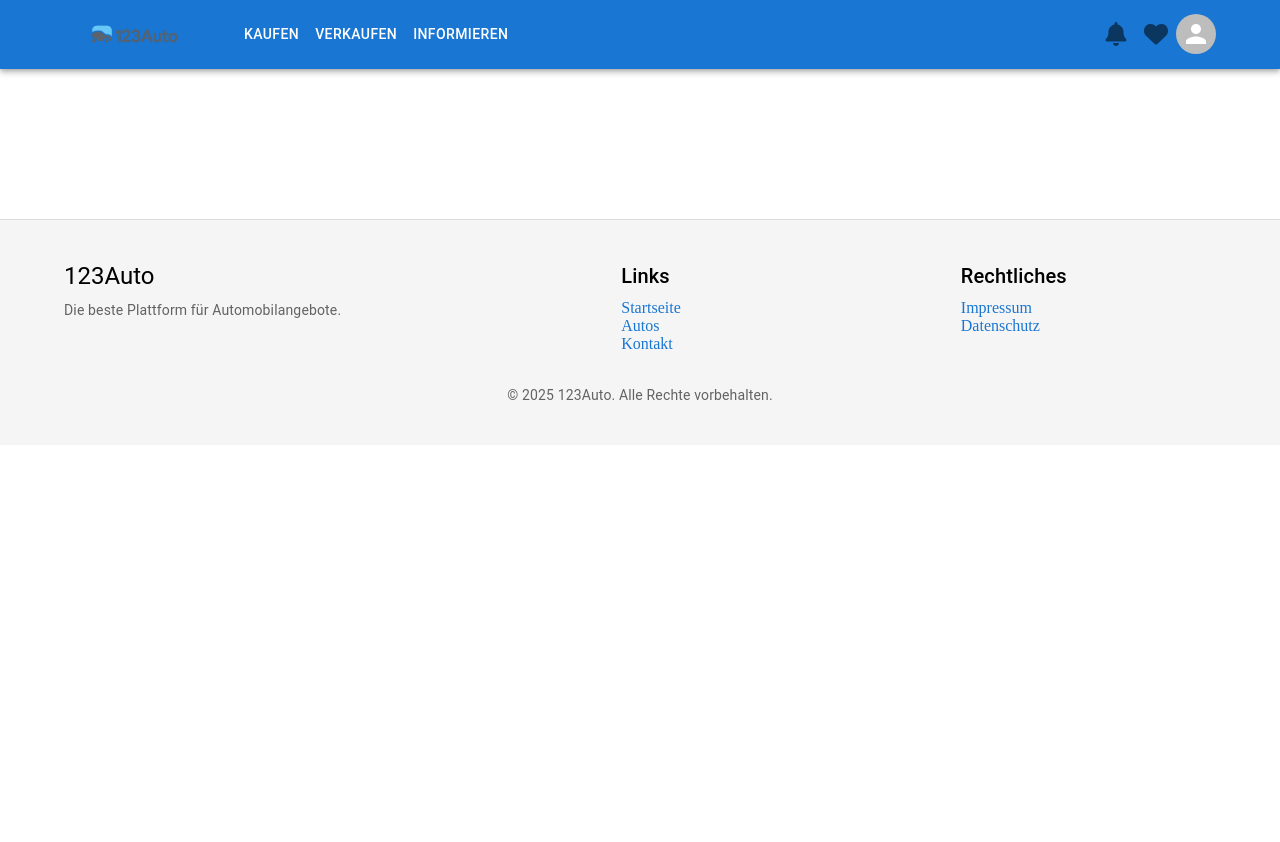
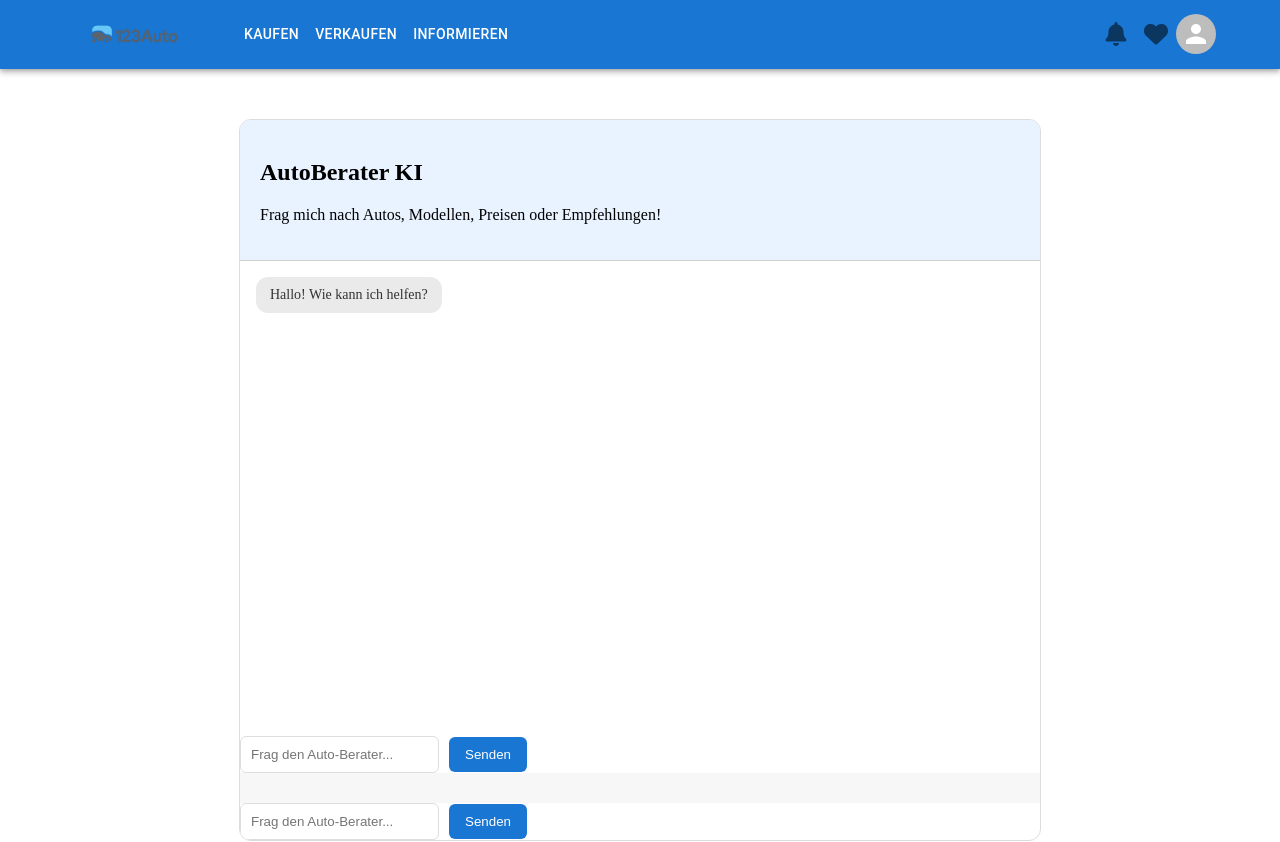
Before and after one commit to ibo2306/123Auto2, a React (Vite) app: page /ChatBot in a window 1280 px wide. Shown: the top 842 px of the page. Before the commit the page ends 800 px from the top, so only its background shows below. Built offline with nearby package versions, Linux system fonts and the light colour scheme; some icons are missing.

Commit message:
chatbot - defunct

```diff
--- a/src/App.jsx
+++ b/src/App.jsx
@@ -8,6 +8,7 @@ import { BrowserRouter, Route, Routes } from "react-router-dom";
 import SignUpPage from "./components/pages/SignUpPage";
 import SignInPage from "./components/pages/SignInPage";
 import NewCarPage from "./components/pages/NewCarPage";
+import ChatBotPage from "./components/pages/ChatBotPage";
 // import './App.css'
 
 function App() {
@@ -26,7 +27,11 @@ function App() {
 
           <Route path= "/NewCar" element={<NewCarPage/>}/>
 
+          <Route path= "/ChatBot" element={<ChatBotPage/>}/>
+
            {/* <Route path= "/cars" element={<CarsPage/>}/>
+
+           <Route path= "/ChatBot" element={<ChatBotPage/>}/>
 
            <Route path= "/contact" element={<ContactPage/>}/>
 
--- /dev/null
+++ b/src/components/chatBot/ChatBotPage.css
@@ -0,0 +1,112 @@
+.chatbot-container {
+  display: flex;
+  flex-direction: column;
+  height: 90vh;
+  width: 90%;
+  max-width: 800px;
+  margin: 40px auto;
+  border: 1px solid #dcdcdc;
+  border-radius: 12px;
+  background: white;
+  overflow: hidden;
+}
+
+.chatbot-header {
+  padding: 20px;
+  background: #e9f3ff;
+  border-bottom: 1px solid #d0d0d0;
+}
+
+.chatbot-messages {
+  flex: 1;
+  padding: 15px;
+  overflow-y: auto;
+  background: #f7f7f7;
+}
+
+.chatbot-input {
+  padding: 15px;
+  display: flex;
+  gap: 10px;
+  border-top: 1px solid #dcdcdc;
+  background: #fff;
+}
+
+.chatbot-input input {
+  flex: 1;
+  padding: 12px;
+  border-radius: 8px;
+  border: 1px solid #ccc;
+}
+
+.chatbot-input button {
+  padding: 12px 20px;
+  border: none;
+  background: #1976d2;
+  color: white;
+  border-radius: 8px;
+  cursor: pointer;
+}
+
+.message-list {
+  flex: 1;
+  overflow-y: auto;
+  padding: 16px;
+  display: flex;
+  flex-direction: column;
+  gap: 12px;
+}
+
+.message-bubble {
+  padding: 10px 14px;
+  border-radius: 12px;
+  max-width: 70%;
+  font-size: 14px;
+}
+
+.message-bubble.user {
+  align-self: flex-end;
+  background: #007bff;
+  color: white;
+}
+
+.message-bubble.bot {
+  align-self: flex-start;
+  background: #eaeaea;
+  color: #333;
+}
+
+.chat-textfield {
+  flex: 1;
+  padding: 10px;
+  border: 1px solid #ddd;
+  border-radius: 6px;
+}
+
+.chat-send-btn {
+  margin-left: 10px;
+  padding: 10px 16px;
+  background: #1976d2;
+  border: none;
+  color: white;
+  border-radius: 6px;
+  cursor: pointer;
+}
+
+.chat-sidebar {
+  width: 260px;
+  border-right: 1px solid #ddd;
+  padding: 20px;
+  background-color: #f7f7f7;
+}
+.chat-sidebar h3 {
+  margin-bottom: 10px;
+}
+.chat-sidebar ul {
+  font-size: 14px;
+  padding-left: 18px;
+  margin-top: 10px;
+}
+.chat-sidebar li {
+  margin-bottom: 6px;
+}
--- /dev/null
+++ b/src/components/chatBot/ChatInput.jsx
@@ -0,0 +1,16 @@
+import React from 'react'
+import "./ChatBotPage.css";
+
+export default function ChatInput() {
+  return (
+    <div className="chat-input">
+  <input
+    type="text"
+    placeholder="Frag den Auto-Berater..."
+    className="chat-textfield"
+  />
+  <button className="chat-send-btn">Senden</button>
+</div>
+
+  )
+}
--- /dev/null
+++ b/src/components/chatBot/ChatSidebar.jsx
@@ -0,0 +1,57 @@
+import React from "react";
+import "./ChatSidebar.css";
+
+export default function ChatSidebar() {
+  return (
+    <div className="chat-sidebar">
+      <h3>Auto-Berater</h3>
+      <p>Sag mir, was für ein Auto du suchst 🚗</p>
+      <ul>
+        <li>„Finde mir einen Audi unter 20.000 €“</li>
+        <li>„Zeige nur Benziner in Linz“</li>
+        <li>„Modelle mit Automatik“</li>
+      </ul>
+    </div>
+  );
+}
+
+
+// import React from "react";
+
+// export default function ChatSidebar() {
+//   return (
+//     <div
+//       style={{
+//         width: "240px",
+//         borderRight: "1px solid #ddd",
+//         padding: "20px",
+//         display: "flex",
+//         flexDirection: "column",
+//         gap: "16px",
+//       }}
+//     >
+//       <h3>Auto-Berater</h3>
+
+//       <button style={buttonStyle}>Finde ein Auto</button>
+//       <button style={buttonStyle}>Empfehlungen</button>
+//       <button style={buttonStyle}>Preisfilter</button>
+
+//       <div style={{ marginTop: "20px" }}>
+//         <h4>Schnellauswahl</h4>
+//         <ul>
+//           <li>Audi A3</li>
+//           <li>BMW 320</li>
+//           <li>Golf GTI</li>
+//         </ul>
+//       </div>
+//     </div>
+//   );
+// }
+
+// const buttonStyle = {
+//   padding: "10px 14px",
+//   background: "#eee",
+//   border: "1px solid #ccc",
+//   borderRadius: "6px",
+//   cursor: "pointer",
+// };
--- /dev/null
+++ b/src/components/chatBot/ChatWindow.jsx
@@ -0,0 +1,25 @@
+import React, { useState } from "react";
+import MessageList from "./MessageList";
+import ChatInput from "./ChatInput";
+import "./ChatBotPage.css";
+
+export default function ChatWindow(){
+  const [messages, setMessages] = useState([
+    { id: "m0", role: "assistant", text: "Hallo! Wie kann ich helfen?" }
+  ]);
+
+  const sendMessage = (text) => {
+    const userMsg = { id: Date.now().toString(), role: "user", text };
+    setMessages((m)=>[...m, userMsg]);
+
+    // später: call backend/LLM; for now push placeholder bot reply:
+    setMessages((m)=>[...m, { id: "bot_"+Date.now(), role:"assistant", text:"..." }]);
+  };
+
+  return (
+    <div style={{ display:"flex", flexDirection:"column", height:"100%" }}>
+      <MessageList messages={messages} />
+      <ChatInput onSend={sendMessage} />
+    </div>
+  )
+}
--- /dev/null
+++ b/src/components/chatBot/MessageList.jsx
@@ -0,0 +1,17 @@
+import React from "react";
+
+
+export default function MessageList({ messages }) {
+  return (
+    <div className="message-list">
+      {messages.map((msg, index) => (
+        <div
+          key={index}
+          className={`message-bubble ${msg.isUser ? "user" : "bot"}`}
+        >
+          {msg.text}
+        </div>
+      ))}
+    </div>
+  );
+}
--- /dev/null
+++ b/src/components/pages/ChatBotPage.jsx
@@ -0,0 +1,51 @@
+import React from "react";
+import "../chatBot/ChatBotPage.css";
+import ChatWindow from "../chatBot/ChatWindow";
+import ChatInput from "../chatBot/ChatInput";
+import ChatSidebar from "./ChatSidebar";
+import MessageList from "./MessageList";
+
+export default function ChatBotPage() {
+  return (
+    <div className="chatbot-container">
+
+      {/* Header */}
+      <div className="chatbot-header">
+        <h2>AutoBerater KI</h2>
+        <p>Frag mich nach Autos, Modellen, Preisen oder Empfehlungen!</p>
+      </div>
+
+      {/* Chat-Verlauf */}
+      <ChatWindow/>
+      <div className="chatbot-messages">
+        {/* später ChatMessages hier */}
+      </div>
+
+      {/* Input-Bereich */}
+      <ChatInput/>
+
+    </div>
+  );
+}
+
+
+
+// import React from "react";
+// import ChatWindow from "../chatBot/ChatWindow";
+// import Sidebar from "../chatBot/ChatSidebar";
+
+// export default function ChatBotPage() {
+//   return (
+//     <div style={{ display: "flex", height: "100vh", gap: 24 }}>
+//       {/* Sidebar: Filters, Quick Actions (nur sichtbar auf breiten Bildschirmen) */}
+//       <aside style={{ width: 320, padding: 20, background: "#f7f9fb" }}>
+//         <Sidebar />
+//       </aside>
+
+//       {/* Chat area (flex-grow) */}
+//       <main style={{ flex: 1, display: "flex", flexDirection: "column" }}>
+//         <ChatWindow />
+//       </main>
+//     </div>
+//   );
+// }
```
Also changed, not shown: 1 other file (tests, documents, lock files or other folders).
